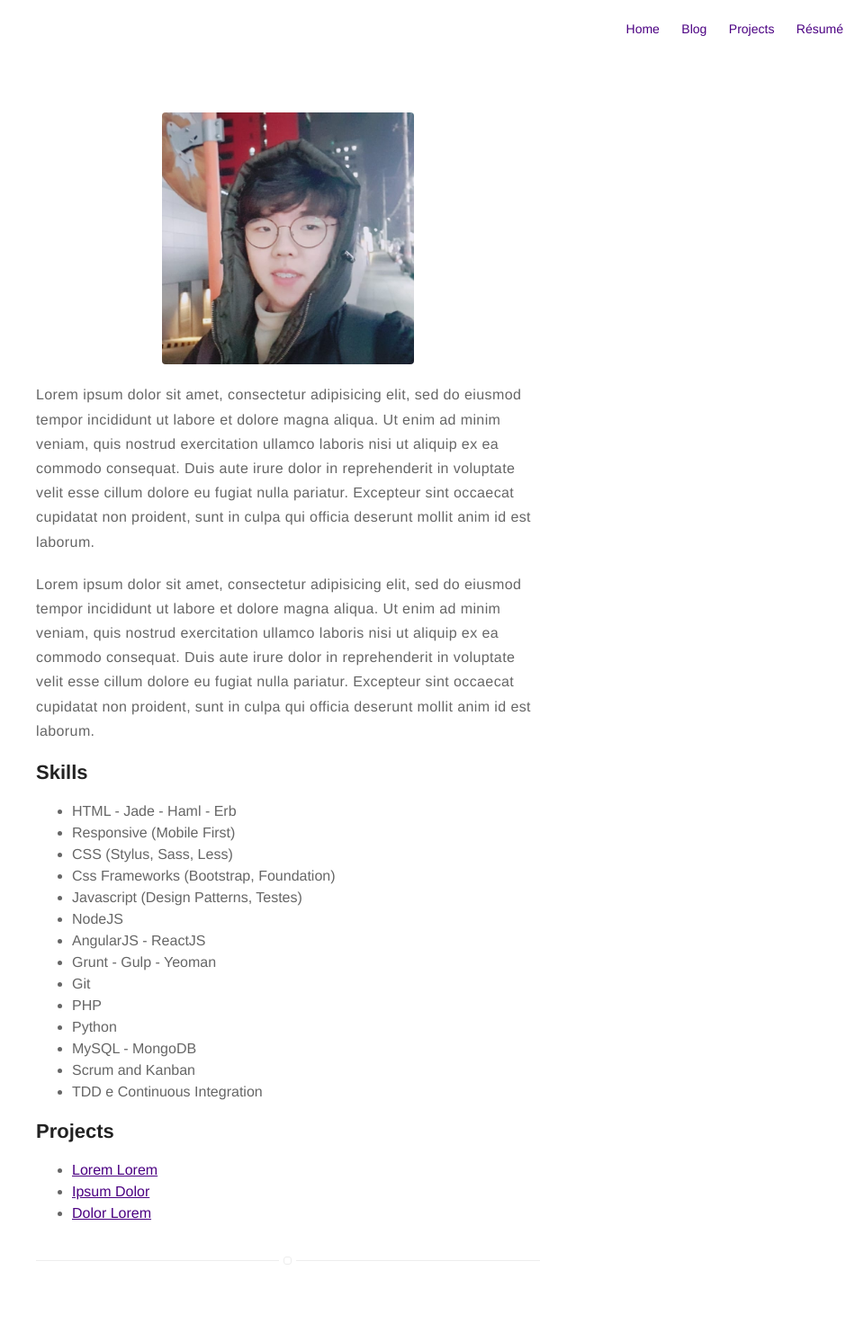
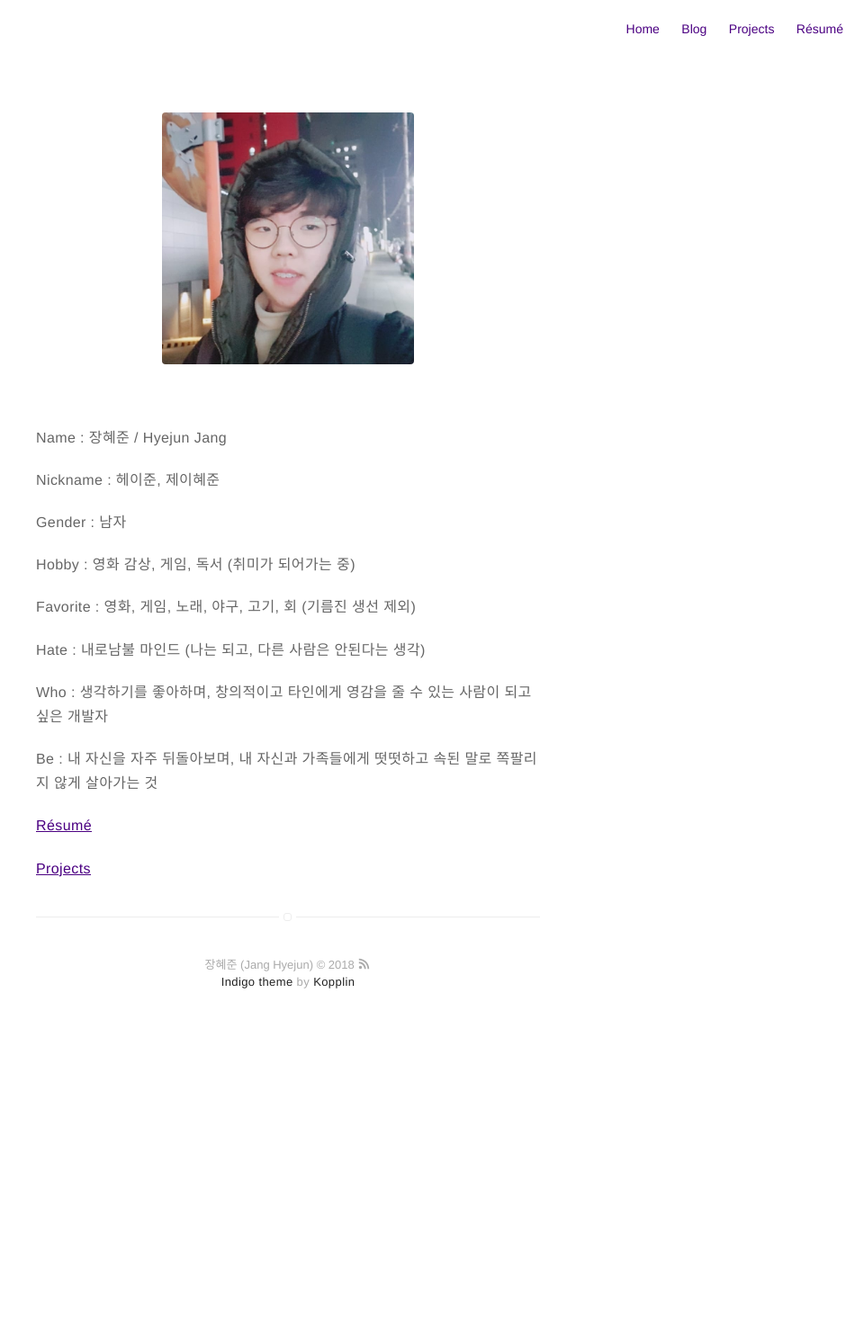
Before and after one commit to jhyejun/jhyejun.github.io, a Jekyll site: the page built from about.md, in a window 1280 px wide. Shown: the whole page at 90% size, without its empty margins (320-1280 px from the left). Built offline with Jekyll 4.4.1, drawn with Linux system fonts in a browser that asks for light colours; after the commit the page ends 1163 px from its top, so only the background shows below that.

Commit message:
Update about.md and Create resume.md

```diff
--- a/_config.yml
+++ b/_config.yml
@@ -14,7 +14,7 @@ picture: assets/images/profile.jpg
 # and specify source (external or local).
 resume: true
 resume-external: true
-resume-url: https://google.com/?q=my+resume
+resume-url: resume/
 
 url: http://jhyejun.com
 # your url: http://USERNAME.github.io
--- a/_includes/footer.html
+++ b/_includes/footer.html
@@ -1,7 +1,7 @@
 <footer class="footer-main">
-    <!-- {{ site.name }} © {{ site.time | date: '%Y' }} <a class="link" href="{{ site.url }}/feed.xml" target="_blank"><svg class="icon icon-rss"><use xlink:href="#icon-rss"></use></svg></a>
+    {{ site.name }} © {{ site.time | date: '%Y' }} <a class="link" href="{{ site.url }}/feed.xml" target="_blank"><svg class="icon icon-rss"><use xlink:href="#icon-rss"></use></svg></a>
 
     <p class="extra">
         <a class="link" href="https://github.com/sergiokopplin/indigo">Indigo theme</a> by <a class="link" href="https://github.com/sergiokopplin/indigo">Kopplin</a>
-    </p> -->
+    </p>
 </footer>
--- a/about.md
+++ b/about.md
@@ -4,43 +4,14 @@ layout: page
 ---
 ![Profile Image]({{ site.url }}/{{ site.picture }})
 
-<p>Lorem ipsum dolor sit amet, consectetur adipisicing elit, sed do eiusmod
-tempor incididunt ut labore et dolore magna aliqua. Ut enim ad minim veniam,
-quis nostrud exercitation ullamco laboris nisi ut aliquip ex ea commodo
-consequat. Duis aute irure dolor in reprehenderit in voluptate velit esse
-cillum dolore eu fugiat nulla pariatur. Excepteur sint occaecat cupidatat non
-proident, sunt in culpa qui officia deserunt mollit anim id est laborum.</p>
-
-<p>Lorem ipsum dolor sit amet, consectetur adipisicing elit, sed do eiusmod
-tempor incididunt ut labore et dolore magna aliqua. Ut enim ad minim veniam,
-quis nostrud exercitation ullamco laboris nisi ut aliquip ex ea commodo
-consequat. Duis aute irure dolor in reprehenderit in voluptate velit esse
-cillum dolore eu fugiat nulla pariatur. Excepteur sint occaecat cupidatat non
-proident, sunt in culpa qui officia deserunt mollit anim id est laborum.</p>
-
-<h2>Skills</h2>
-
-<ul class="skill-list">
-	<li>HTML - Jade - Haml - Erb</li>
-	<li>Responsive (Mobile First)</li>
-	<li>CSS (Stylus, Sass, Less)</li>
-	<li>Css Frameworks (Bootstrap, Foundation)</li>
-	<li>Javascript (Design Patterns, Testes)</li>
-	<li>NodeJS</li>
-	<li>AngularJS - ReactJS</li>
-	<li>Grunt - Gulp - Yeoman</li>
-	<li>Git</li>
-	<li>PHP</li>
-	<li>Python</li>
-	<li>MySQL - MongoDB</li>
-	<li>Scrum and Kanban</li>
-	<li>TDD e Continuous Integration</li>
-</ul>
-
-<h2>Projects</h2>
-
-<ul>
-	<li><a href="https://github.com/">Lorem Lorem</a></li>
-	<li><a href="https://github.com/">Ipsum Dolor</a></li>
-	<li><a href="https://github.com/">Dolor Lorem</a></li>
-</ul>
+<br>
+<p>Name : 장혜준 / Hyejun Jang</p>
+<p>Nickname : 헤이준, 제이혜준</p>
+<p>Gender : 남자</p>
+<p>Hobby : 영화 감상, 게임, 독서 (취미가 되어가는 중)</p>
+<p>Favorite : 영화, 게임, 노래, 야구, 고기, 회 (기름진 생선 제외)</p>
+<p>Hate : 내로남불 마인드 (나는 되고, 다른 사람은 안된다는 생각)</p>
+<p>Who : 생각하기를 좋아하며, 창의적이고 타인에게 영감을 줄 수 있는 사람이 되고 싶은 개발자</p>
+<p>Be : 내 자신을 자주 뒤돌아보며, 내 자신과 가족들에게 떳떳하고 속된 말로 쪽팔리지 않게 살아가는 것</p>
+<p><a href="{{ site.url }}/resume">Résumé</a></p>
+<p><a href="{{ site.url }}/projects">Projects</a></p>
```
Also changed, not shown: resume.md (added, +75 -0 lines).
